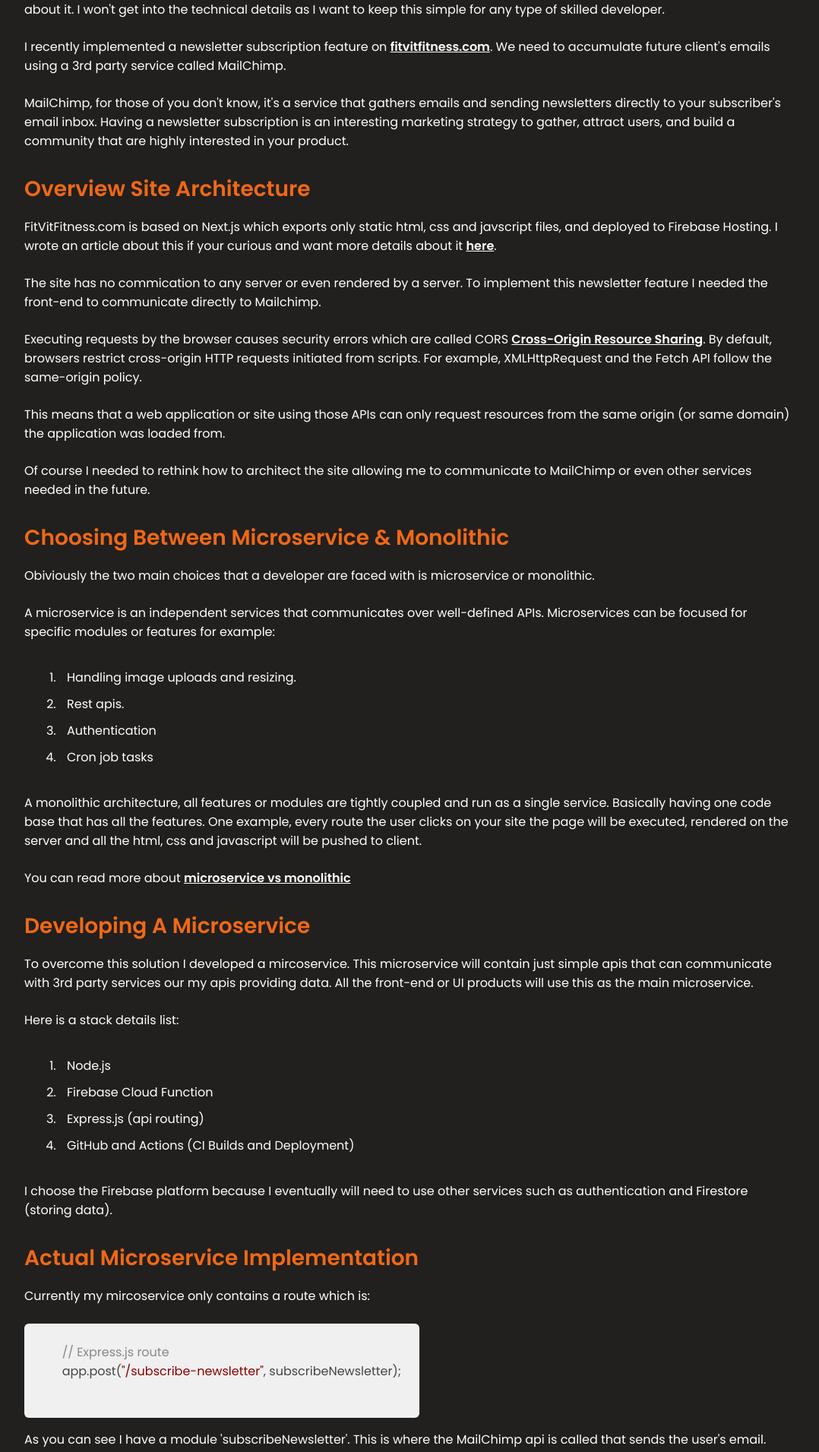
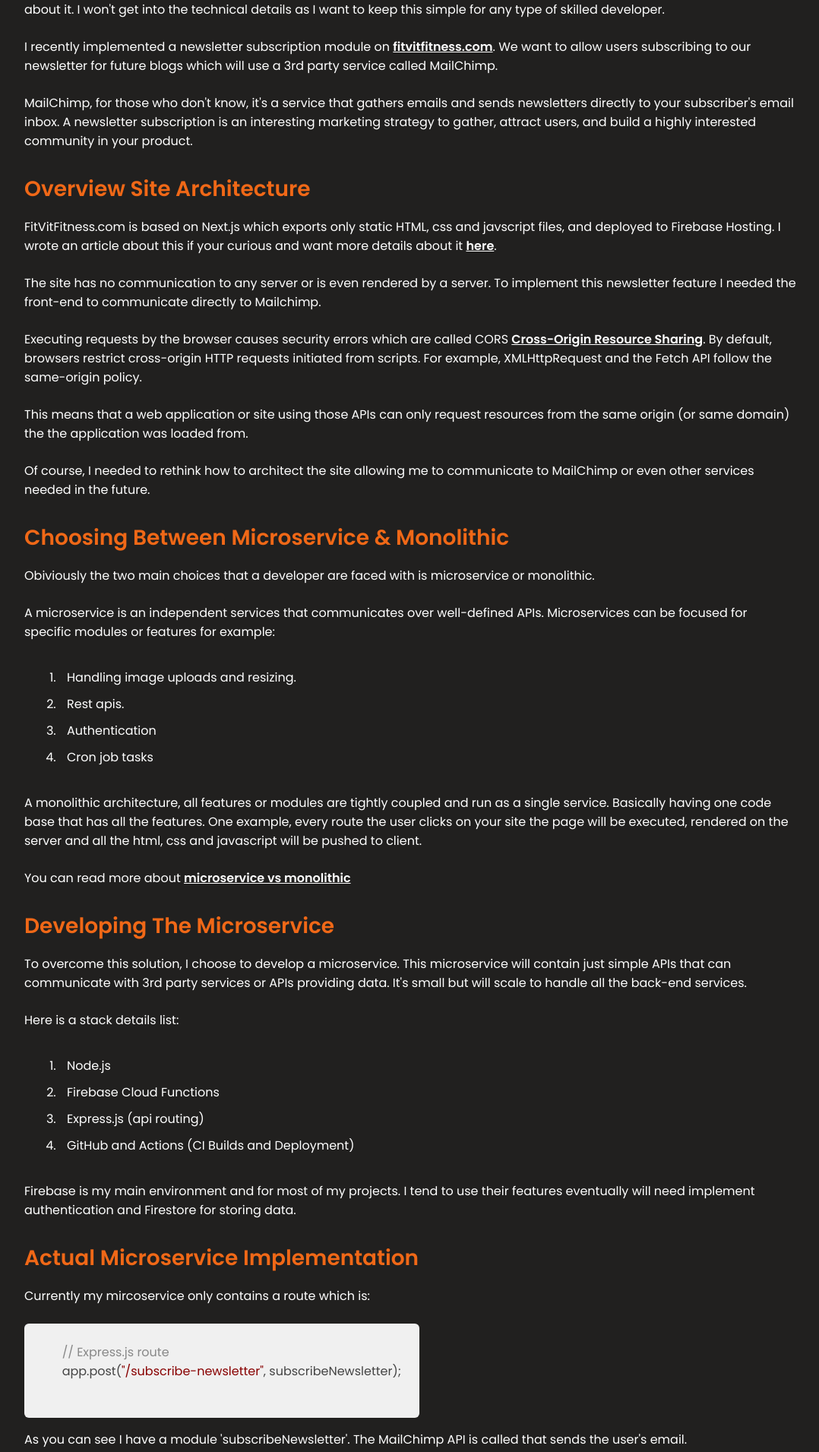
Before and after one commit to JGSolutions/jerry-gagliano, a Next.js app: page /posts/microservices-architecture-over-monolithic in a window 1280 px wide. Shown: the part 449-2360 px from the top of the page at 76% size, without its empty margins (100-1178 px from the left). Built offline with nearby package versions, Linux system fonts and the light colour scheme.

Commit message:
corrected text

```diff
--- a/pages/posts/microservices-architecture-over-monolithic.mdx
+++ b/pages/posts/microservices-architecture-over-monolithic.mdx
@@ -2,21 +2,21 @@ import {meta} from '../../lib/blog-posts'
 import BlogLayout from '../../components/blog-layout/blog-layout'
 import SyntaxHighlighter from 'react-syntax-highlighter';
 
-In this article I want to discuss the advantages of developing a microservice over a monolithic architecture and how I went about it.
+In this article, I want to discuss the advantages of developing a microservice over a monolithic architecture and how I went about it.
 I won't get into the technical details as I want to keep this simple for any type of skilled developer.
 
-I recently implemented a newsletter subscription feature on [fitvitfitness.com](https://www.fitvitfitness.com). We need to accumulate future client's emails using a 3rd party service
-called MailChimp.
+I recently implemented a newsletter subscription module on [fitvitfitness.com](https://www.fitvitfitness.com). We want to allow users subscribing to our newsletter
+for future blogs which will use a 3rd party service called MailChimp.
 
-MailChimp, for those of you don't know, it's a service that gathers emails and sending newsletters directly to your subscriber's email inbox.
-Having a newsletter subscription is an interesting marketing strategy to gather, attract users, and build a community that are highly interested in your product.
+MailChimp, for those who don't know, it's a service that gathers emails and sends newsletters directly to your subscriber's email inbox.
+A newsletter subscription is an interesting marketing strategy to gather, attract users, and build a highly interested community in your product.
 
 ## Overview Site Architecture
 
-FitVitFitness.com is based on Next.js which exports only static html, css and javscript files, and deployed to Firebase Hosting.
+FitVitFitness.com is based on Next.js which exports only static HTML, css and javscript files, and deployed to Firebase Hosting.
 I wrote an article about this if your curious and want more details about it [here](https://jgsolutions.ca/posts/fitvitfitness-portfolio/).
 
-The site has no commication to any server or even rendered by a server. To implement this newsletter feature I needed the front-end to
+The site has no communication to any server or is even rendered by a server. To implement this newsletter feature I needed the front-end to
 communicate directly to Mailchimp.
 
 Executing requests by the browser causes security errors which are called
@@ -24,9 +24,9 @@ CORS [Cross-Origin Resource Sharing](https://developer.mozilla.org/en-US/docs/We
 HTTP requests initiated from scripts. For example, XMLHttpRequest and the Fetch API follow the same-origin policy.
 
 This means that a web application or site using those APIs can only request resources from the same origin (or same domain)
-the application was loaded from.
+the the application was loaded from.
 
-Of course I needed to rethink how to architect the site allowing me to communicate to MailChimp or even other services needed in the future.
+Of course, I needed to rethink how to architect the site allowing me to communicate to MailChimp or even other services needed in the future.
 
 ## Choosing Between Microservice & Monolithic
 
@@ -45,20 +45,20 @@ be executed, rendered on the server and all the html, css and javascript will be
 
 You can read more about [microservice vs  monolithic](https://aws.amazon.com/microservices/)
 
-## Developing A Microservice
+## Developing The Microservice
 
-To overcome this solution I developed a mircoservice. This microservice will contain just simple apis that can communicate with 3rd party services our my
-apis providing data. All the front-end or UI products will use this as the main microservice.
+To overcome this solution, I choose to develop a microservice. This microservice will contain just simple APIs that can communicate with 3rd party services or
+APIs providing data. It's small but will scale to handle all the back-end services.
 
 Here is a stack details list:
 
 - Node.js
-- Firebase Cloud Function
+- Firebase Cloud Functions
 - Express.js (api routing)
 - GitHub and Actions (CI Builds and Deployment)
 
-I choose the Firebase platform because I eventually will need to use other services such as
-authentication and Firestore (storing data).
+Firebase is my main environment and for most of my projects. I tend to use their features eventually will need implement
+authentication and Firestore for storing data.
 
 ## Actual Microservice Implementation
 
@@ -71,7 +71,7 @@ Currently my mircoservice only contains a route which is:
     `}
 </SyntaxHighlighter>
 
-As you can see I have a module 'subscribeNewsletter'. This is where the MailChimp api is called that sends the user's email.
+As you can see I have a module 'subscribeNewsletter'. The MailChimp API is called that sends the user's email.
 
 <SyntaxHighlighter language="javascript">
     {`
@@ -99,13 +99,15 @@ On my side huge advantages of this project architected as a microservice.
 
 - **Smaller code base**: Developers can work independantly from the front-end.
 - **Error Handling**: In a monolithic architecture, if a single component fails, it can cause the entire product to fail. With microservices, only the request api will fail and not crashing the entire website.
-- **Faster Page Loads**: Website(front-end) and the microservice are hosted on two separate servers. The mircoservice will execute only when a request is need.
-- **Cheaper Server Cost** Less server executions, costs will be much less.
+- **Faster Page Loads**: The website and microservice are hosted on two separate servers. The microservice will execute only when a request is needed.
+- **Cheaper Server Cost** Fewer server executions, fewer costs.
 
 ## Conclusion
 
-As you can see, the architecture is from front-end to backend is separated into two layers.
-In the future I will be implementing more routes as the site needs more features. As this might not work
+As you can see, the architecture is layered from front-end to back-end.
+In the future, it is easier to scale as I will be implementing more routes for more features.
+
+Monolithic could still be in favor and willmight not work
 for every developer but a hight percentage of sites or web applications are architected as mircoservices.
 
 
```
